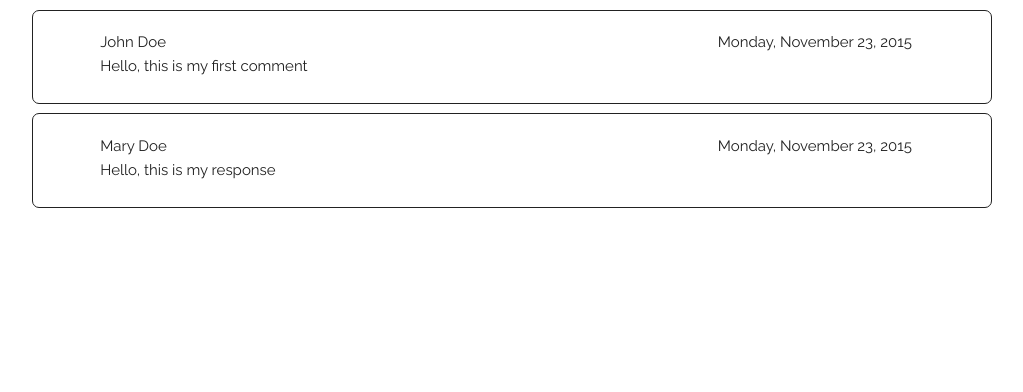
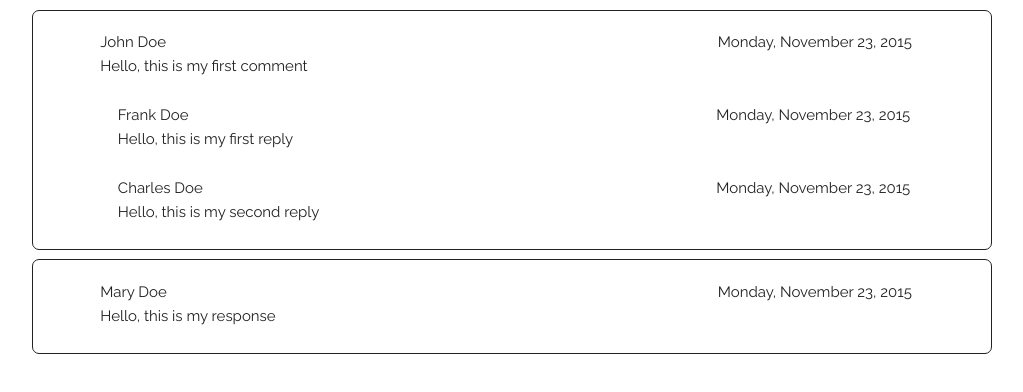
Before and after one commit to jeongl/Angular-commenting-directive, a website: page app/index.html in a window 1280 px wide. Shown: the whole page, without its empty margins (128-1151 px from the left). Drawn offline with nearby package versions, Linux system fonts and the light colour scheme.

Commit message:
add replies and cleanup

```diff
--- a/app/app.js
+++ b/app/app.js
@@ -20,6 +20,8 @@ app.directive('comments', function(){
       comment: '=',
       test: '='
     },
+    transclude: true,
+    controller: function($scope){ },
     link: function($scope, elem, attrs) {
       elem.find('.row').bind('click', function(a, b, c ){
         var newVal = $scope.show === 'false' ? 'true' : 'false'
@@ -34,7 +36,7 @@ app.directive('comments', function(){
 
     },
 
-    templateUrl: 'templateurl.html'
+    templateUrl: 'templates/commentsTemplate.html'
   }
 
 })
@@ -43,9 +45,10 @@ app.directive('comments', function(){
     scope: {},
     restrict: 'AE',
     require: '^comments',
-    link: function(scope, elem, attrs, controllerInstance) {
-      console.log('here: ');
+    link: function($scope, elem, attrs, controllerInstance) {
+      console.log('$scope: ', $scope.$parent.$parent.reply );
+      $scope.reply = $scope.$parent.$parent.reply;
     },
-    template: '<h1>Hello, World</h1>'
+    templateUrl: 'templates/repliesTemplate.html'
   };
 });
--- a/app/factories/commentsCollection.js
+++ b/app/factories/commentsCollection.js
@@ -15,8 +15,15 @@ app.factory('commentsCollection', function($timeout, $q, guidGenerator ){
           replies: [
             {
               id: guidGenerator(),
-              name: 'John Doe',
-              text: 'Hello, this is my first comment',
+              name: 'Frank Doe',
+              text: 'Hello, this is my first reply',
+              dateCreated: 'Monday, November 23, 2015',
+              dateUpdated: 'Monday, November 24, 2015',
+            },
+            {
+              id: guidGenerator(),
+              name: 'Charles Doe',
+              text: 'Hello, this is my second reply',
               dateCreated: 'Monday, November 23, 2015',
               dateUpdated: 'Monday, November 24, 2015',
 
--- a/app/style.css
+++ b/app/style.css
@@ -8,3 +8,8 @@
   padding-top: 2%;
 
 }
+
+.replies {
+  padding-left: 1%;
+  padding-right: 5px;
+}
--- a/app/templateurl.html
+++ b/app/templates/commentsTemplate.html
@@ -12,6 +12,12 @@
     <p>{{comment.text}}</p>
   </div>
 </div>
+
+
+<div ng-repeat="reply in comment.replies" class="replies">
+  <div class="replies" ng-transclude reply="reply"></div>
+</div>
+
 
 <form ng-show="show==='true'" style="padding-right:8%;" >
   <div class="row">
--- /dev/null
+++ b/app/templates/repliesTemplate.html
@@ -0,0 +1,14 @@
+<div class="row">
+  <div class="eight columns">
+  	{{reply.name}}
+  </div>
+  <div class="four columns">
+    {{reply.dateCreated}}
+  </div>
+</div>
+
+<div class="row">
+  <div class="twelve columns">
+    <p>{{reply.text}}</p>
+  </div>
+</div>
```
